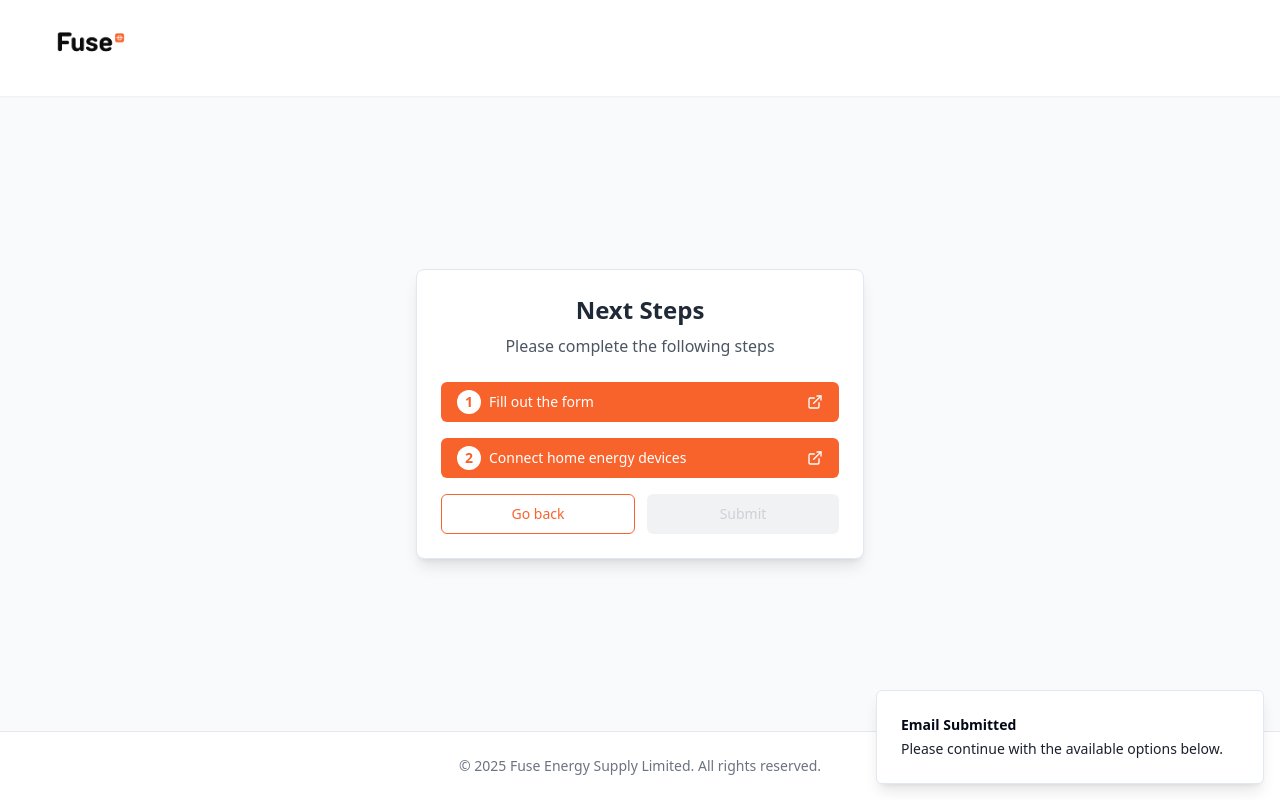
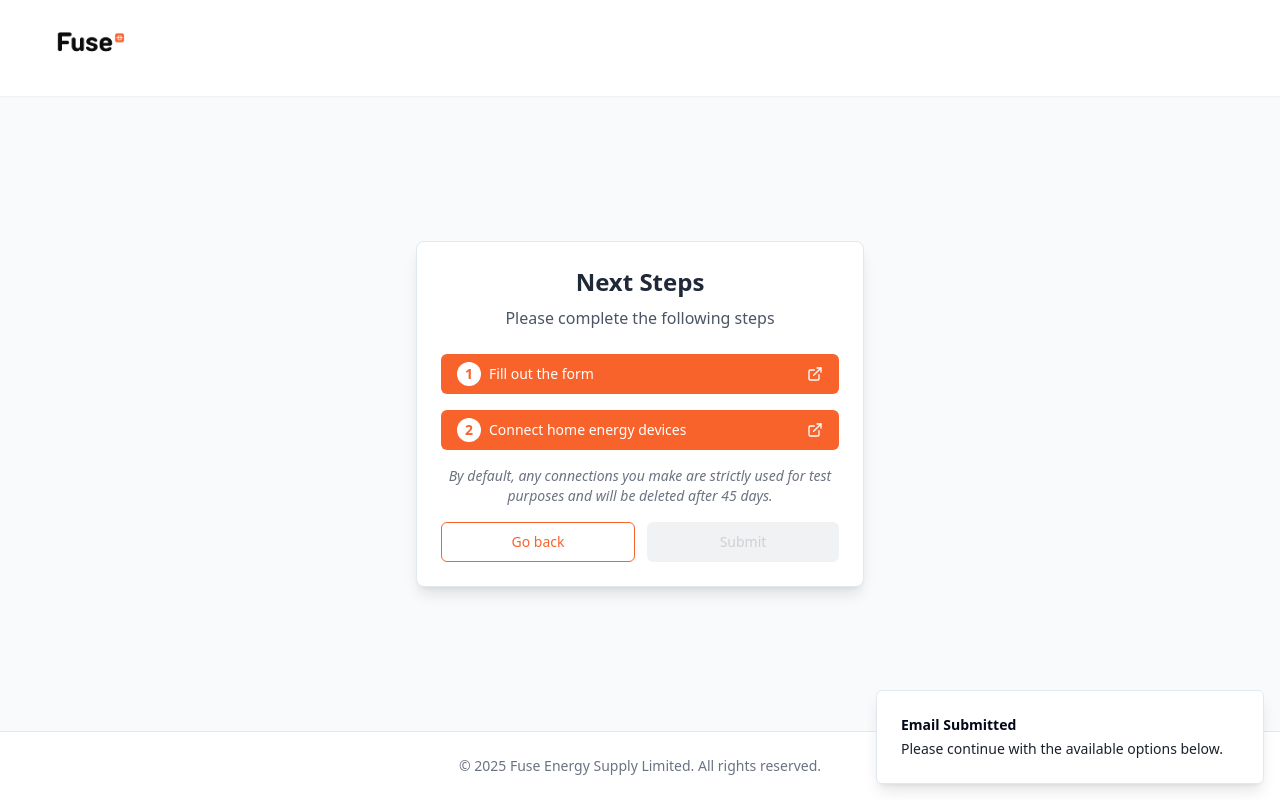
Before and after one commit to Alexlombardii/fuse-connect-form-23, a React (Vite) app: page / in a window 1280 px wide. Both pictures are taken after typing "name@example.com" into the empty fields and a click on the button "Continue". Built offline with nearby package versions, Linux system fonts and the light colour scheme.

Commit message:
Add disclaimer to next steps page
Adds a disclaimer to the Next Steps page, informing users that connections are for test purposes and will be deleted after 45 days.

```diff
--- a/src/components/email/NextStepsForm.tsx
+++ b/src/components/email/NextStepsForm.tsx
@@ -74,6 +74,10 @@ const NextStepsForm = ({
           </Button>
         </a>
 
+        <p className="text-sm text-gray-500 italic text-center mt-2">
+          By default, any connections you make are strictly used for test purposes and will be deleted after 45 days.
+        </p>
+
         {bothStepsCompleted && (
           <p className="text-sm text-gray-600 text-center mt-1 mb-3">
             Please click #2 again if you have more devices to connect!
```
